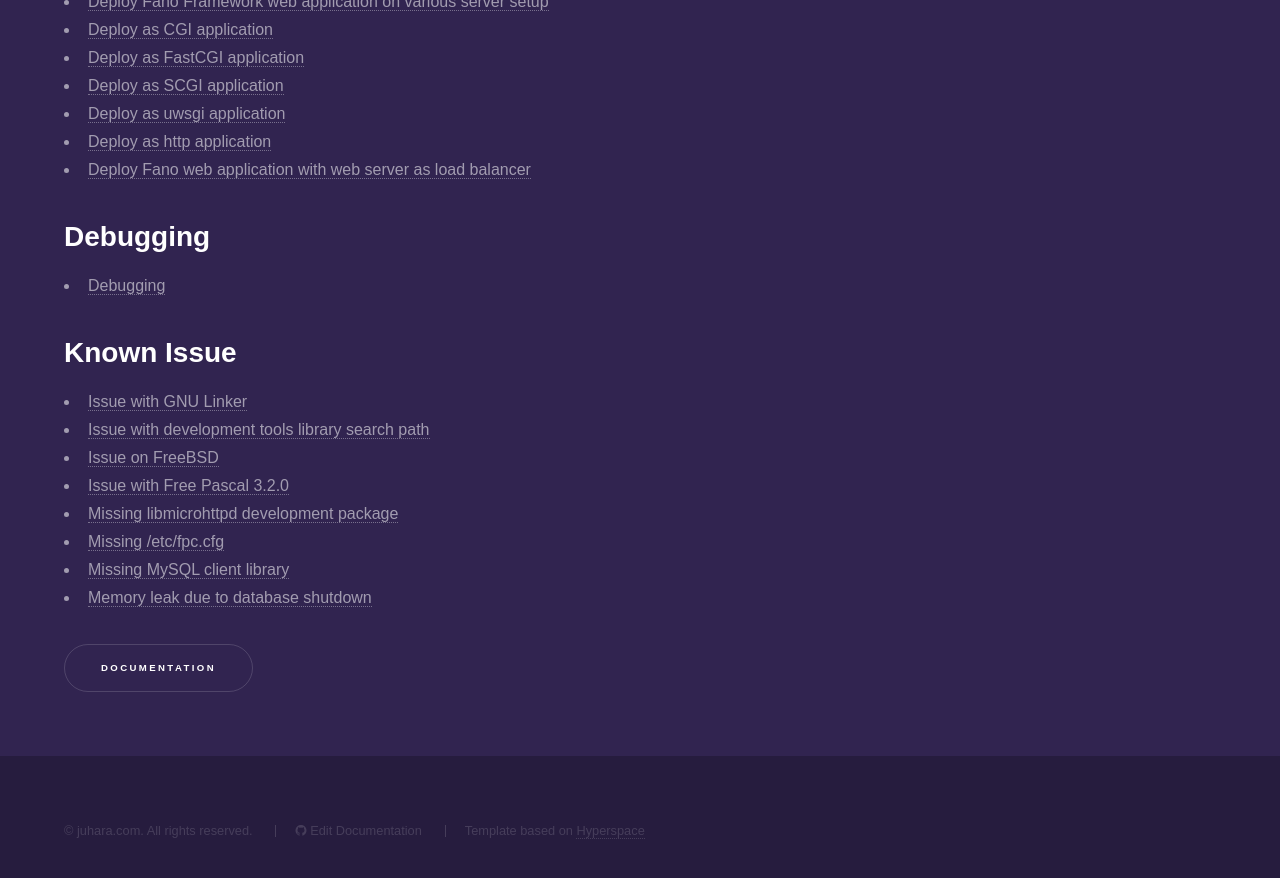
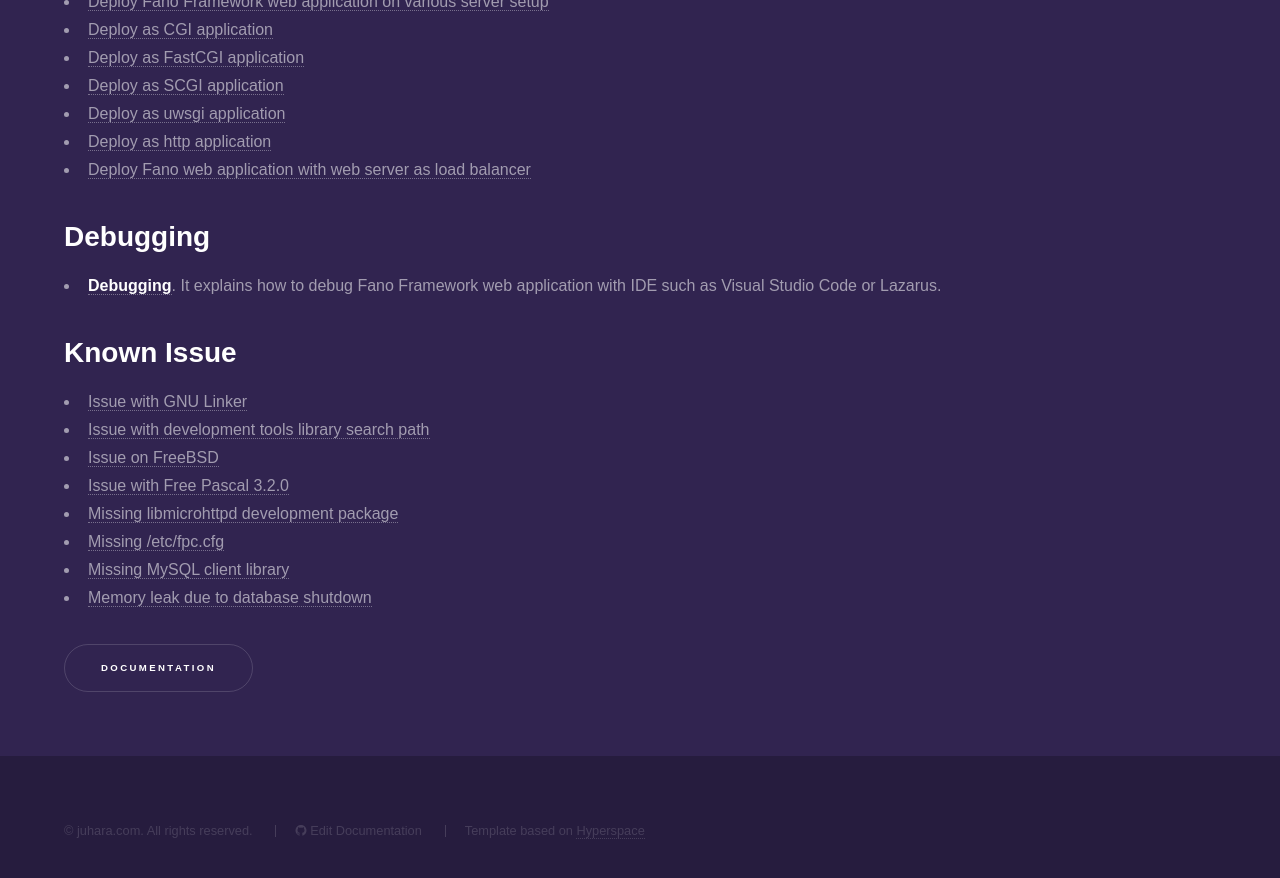
Before and after one commit to fanoframework/fanoframework.github.io, a Jekyll site: the page built from documentation/index.md, in a window 1280 px wide and 900 px high, scrolled down 1791 px. Shown: the top 878 px of the window. Built offline with Jekyll 4.4.1, drawn with Linux system fonts in a browser that asks for light colours; our own code applies the rules of GitHub Pages for plain Markdown files.

Commit message:
improve documentation

```diff
--- a/documentation/index.md
+++ b/documentation/index.md
@@ -69,7 +69,7 @@ description: Documentation and developer's resources for Fano Framework, web app
 
 ## Debugging
 
-- [Debugging](/debugging)
+- **[Debugging](/debugging)**. It explains how to debug Fano Framework web application with IDE such as Visual Studio Code or Lazarus.
 
 ## Known Issue
 - [Issue with GNU Linker](/known-issues#issue-with-gnu-linker)
```
